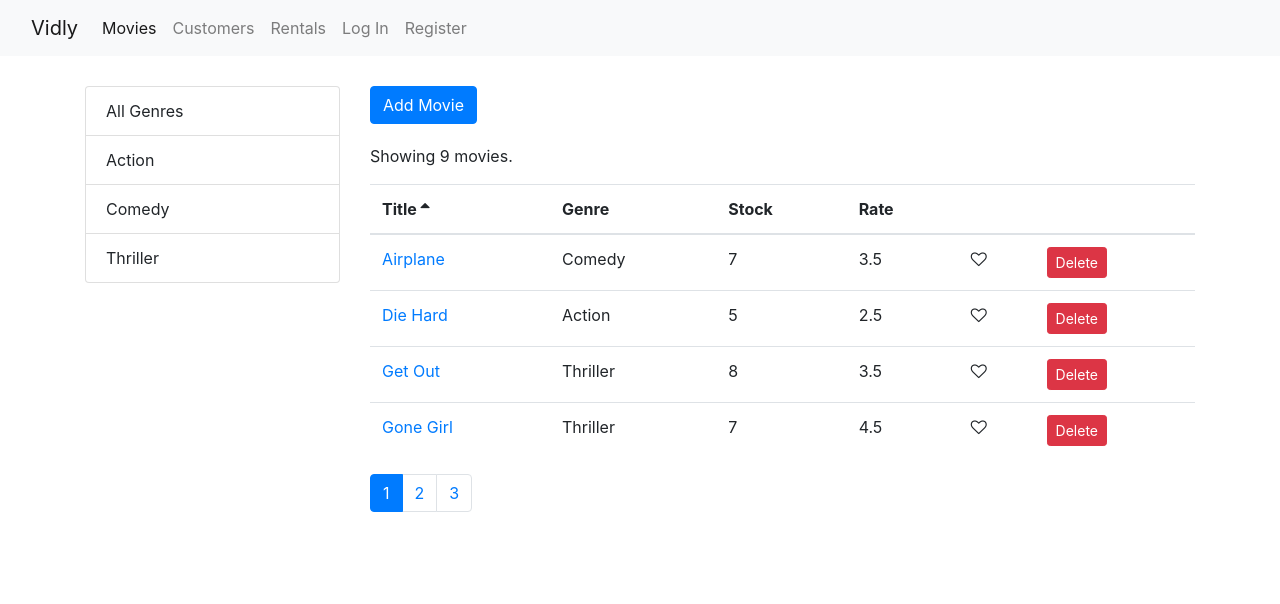
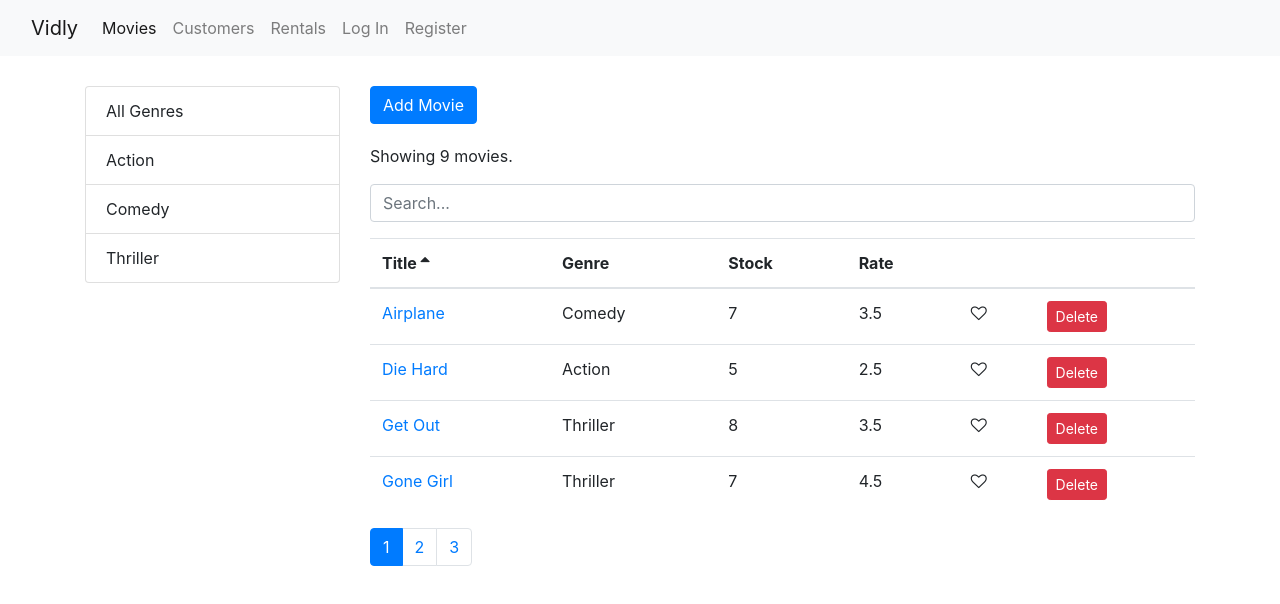
Before and after one commit to Sensweii/React-Vidly, a React (Create React App) app: page /movies in a window 1280 px wide. Shown: the top 604 px of the page. Built offline with nearby package versions, Linux system fonts and the light colour scheme.

Commit message:
Add search box.

```diff
--- /dev/null
+++ b/src/components/common/searchBox.jsx
@@ -0,0 +1,16 @@
+import React from 'react';
+
+const SearchBox = ({ value, onChange }) => {
+  return (
+    <input
+      type='text'
+      name='query'
+      className='form-control my-3'
+      placeholder='Search...'
+      value={value}
+      onChange={(e) => onChange(e.currentTarget.value)}
+    />
+  );
+}
+
+export default SearchBox;
--- a/src/components/movies.jsx
+++ b/src/components/movies.jsx
@@ -8,6 +8,7 @@
 import ListGroup from './common/listGroup';
 import MoviesTable from './moviesTable';
 import Pagination from './common/pagination';
+import SearchBox from './common/searchBox';
 
 class Movies extends Component {
   state = {
@@ -15,6 +16,8 @@
     genres: [],
     currentPage: 1,
     pageSize: 4,
+    searchQuery: '',
+    selectedGenre: null,
     sortColumn: { path: 'title', order: 'asc' }
   };
 
@@ -41,7 +44,11 @@
   }
 
   handleGenreSelect = genre => {
-    this.setState({ selectedGenre: genre, currentPage: 1 });
+    this.setState({ selectedGenre: genre, searchQuery: '', currentPage: 1 });
+  }
+
+  handleSearch = query => {
+    this.setState({ searchQuery: query, selectedGenre: null, currentPage: 1 });
   }
 
   handleSort = sortColumn => {
@@ -54,11 +61,17 @@
       currentPage,
       sortColumn,
       selectedGenre,
+      searchQuery,
       movies: allMovies
     } = this.state;
-    const filteredMovies = selectedGenre && selectedGenre._id
-      ? allMovies.filter(m => m.genre._id === selectedGenre._id)
-      : allMovies;
+    let filteredMovies = allMovies;
+    if (searchQuery)
+      filteredMovies = allMovies.filter(m =>
+        m.title.toLowerCase().includes(searchQuery.toLowerCase()));
+    else if (selectedGenre && selectedGenre._id)
+      filteredMovies = allMovies.filter(m =>
+        m.genre._id === selectedGenre._id);
+
     const sortedMovies = _.orderBy(
       filteredMovies,
       [sortColumn.path],
@@ -69,7 +82,7 @@
 
   render() {
     const { length: count } = this.state.movies;
-    const { pageSize, currentPage, sortColumn } = this.state;
+    const { pageSize, currentPage, searchQuery, sortColumn } = this.state;
 
     if (count === 0) return <p>No movies in database.</p>
     const { totalCount, data: movies } = this.getPagedData();
@@ -91,6 +104,7 @@
             Add Movie
           </Link>
           <p>Showing {totalCount} movies.</p>
+          <SearchBox value={searchQuery} onChange={this.handleSearch} />
           <MoviesTable
             movies={movies}
             sortColumn={sortColumn}
```
